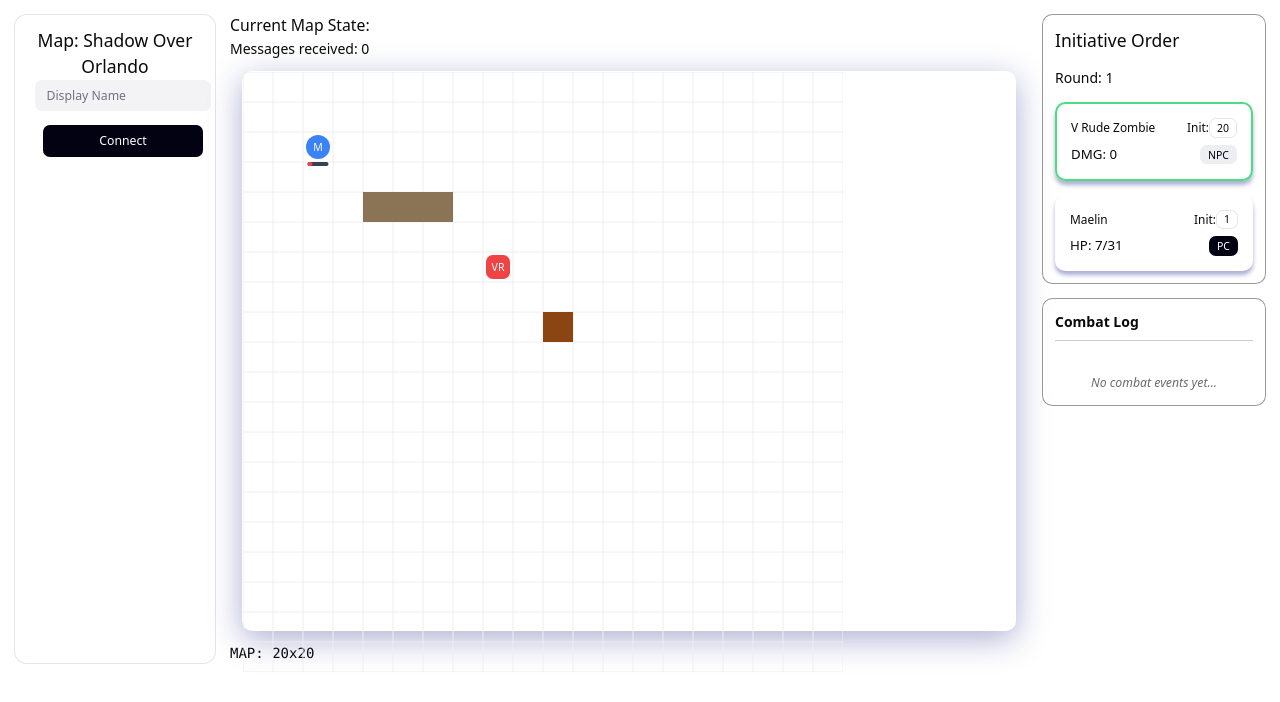
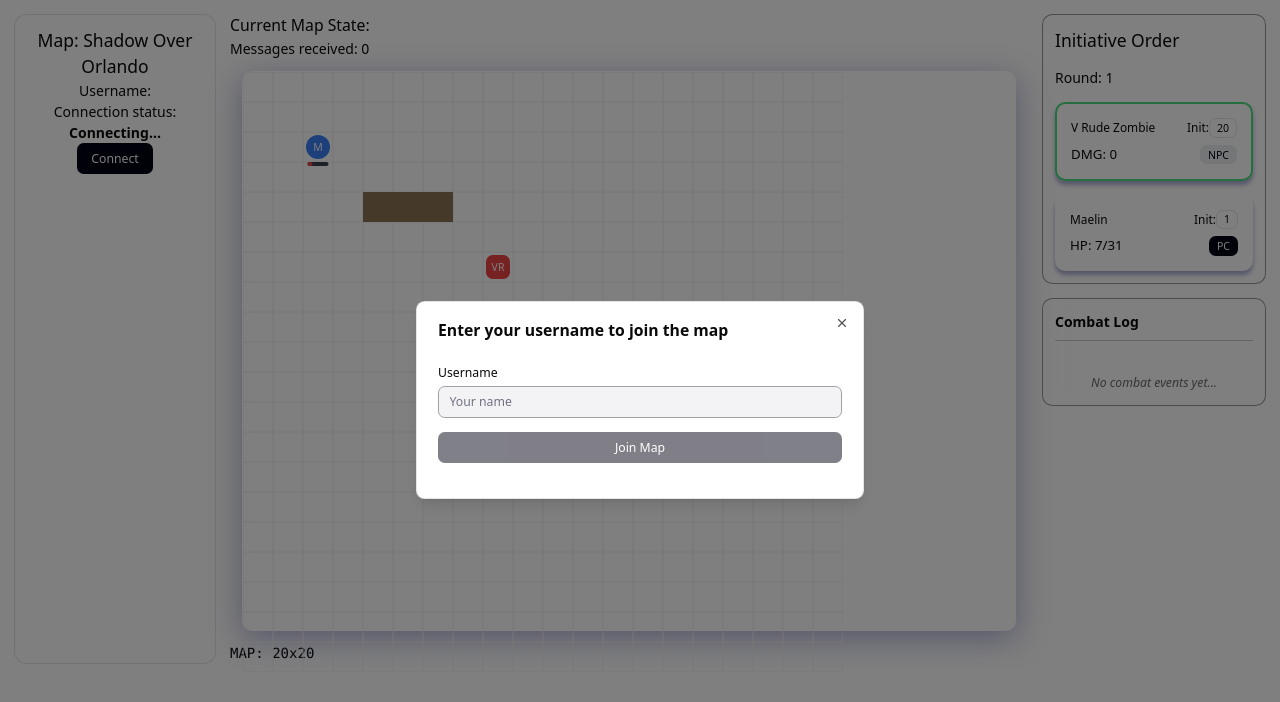
Before and after one commit to heyzeusalmighty/dnd-battle-map, a Next.js app: page /map-view in a window 1280 px wide. Shown: the top 702 px of the page. Built offline with nearby package versions, Linux system fonts and the light colour scheme.

Commit message:
better connections, sending map state after connecting

```diff
--- a/app/hooks/rtc/useGuestMap.ts
+++ b/app/hooks/rtc/useGuestMap.ts
@@ -15,7 +15,7 @@ export function useGuestMap({
   const peerRef = useRef<Peer | null>(null);
 
     // biome-ignore lint/correctness/useExhaustiveDependencies: start is only set once
-    useEffect(() => {
+  useEffect(() => {
     if (!hostId || !start) return;
 
     // Create a new Peer instance with a random ID
--- a/app/hooks/rtc/useHostMap.ts
+++ b/app/hooks/rtc/useHostMap.ts
@@ -13,16 +13,15 @@ interface MoveCharacterMessage {
 export function useHostPeerSession({
   mapName,
   moveCharacterCallback,
+  getCurrentGameState,
 }: {
   mapName: string;
   moveCharacterCallback?: (characterId: string, x: number, y: number) => void;
+  getCurrentGameState: () => AppSnapshot | undefined;
 }) {
   const [peer, setPeer] = useState<Peer | null>(null);
   const [connections, setConnections] = useState<DataConnection[]>([]);
   const [peerId, setPeerId] = useState<string>('');
-  const [gameState, setGameState] = useState<AppSnapshot | undefined>(
-    undefined
-  );
   const connectionsRef = useRef<DataConnection[]>([]);
   const [messageCount, setMessageCount] = useState(0);
 
@@ -54,7 +53,13 @@ export function useHostPeerSession({
       console.log('New connection from', conn.peer);
 
       // send the current game state immediately upon connection
-      conn.send({ type: 'snapshot', snapShot: gameState } as SnapshotUpdate);
+      const snap = getCurrentGameState();
+      console.log('Sending current game state to', conn.peer, snap);
+      if (snap) {
+        setTimeout(() => {
+          conn.send({ type: 'snapshot', snapShot: snap } as SnapshotUpdate);
+        }, 1000);
+      }
 
       conn.on('data', (data) => {
         console.log(`Received from ${conn.peer}:`, data);
@@ -128,10 +133,7 @@ export function useHostPeerSession({
       (data as { type: string }).type === 'snapshot'
     ) {
       setMessageCount((c) => c + 1);
-      const snap = data as SnapshotUpdate;
-      setGameState(snap.snapShot);
       console.log('message count', messageCount);
-      // console.log('ref count', connectionsRef.current.length);
     }
 
     connectionsRef.current.forEach((conn) => {
--- /dev/null
+++ b/app/map-view/components/ConnectionCard/ConnectionDialog.tsx
@@ -0,0 +1,55 @@
+import { Button } from '@/app/components/ui/button';
+import {
+  Dialog,
+  DialogContent,
+  DialogHeader,
+  DialogTitle,
+} from '@/app/components/ui/dialog';
+import { Input } from '@/app/components/ui/input';
+import type { FC } from 'react';
+import { useState } from 'react';
+
+interface ConnectionDialogProps {
+  showConnectionDialog: boolean;
+  setShowConnectionDialog: (show: boolean) => void;
+  onSubmit: (e: React.FormEvent) => void;
+}
+
+const ConnectionDialog: FC<ConnectionDialogProps> = ({
+  showConnectionDialog,
+  setShowConnectionDialog,
+  onSubmit,
+}) => {
+  const [userName, setUsername] = useState('');
+
+  return (
+    <Dialog open={showConnectionDialog} onOpenChange={setShowConnectionDialog}>
+      <DialogContent>
+        <DialogHeader>
+          <DialogTitle>Enter your username to join the map</DialogTitle>
+        </DialogHeader>
+        <form onSubmit={onSubmit} className="grid gap-4">
+          <div className="grid gap-4 py-4">
+            <div className="grid gap-2">
+              <label className="text-sm font-medium leading-none peer-disabled:cursor-not-allowed peer-disabled:opacity-70">
+                Username
+              </label>
+              <Input
+                id="username"
+                name="username"
+                autoFocus
+                autoComplete="off"
+                value={userName}
+                onChange={(e) => setUsername(e.target.value)}
+                placeholder="Your name"
+              />
+            </div>
+            <Button disabled={userName.trim().length === 0}>Join Map</Button>
+          </div>
+        </form>
+      </DialogContent>
+    </Dialog>
+  );
+};
+
+export default ConnectionDialog;
--- a/app/map-view/components/ConnectionCard/index.tsx
+++ b/app/map-view/components/ConnectionCard/index.tsx
@@ -1,7 +1,7 @@
+import { Button } from '@/app/components/ui/button';
 import { Card } from '@/app/components/ui/card';
-import { Input } from '@/app/components/ui/input';
-import { Button } from '@/app/components/ui/button';
-
+import { useState } from 'react';
+import ConnectionDialog from './ConnectionDialog';
 import styles from './style.module.css';
 
 interface ConnectionCardProps {
@@ -23,43 +23,61 @@ const ConnectionCard = ({
   guestMap,
   mapName,
 }: ConnectionCardProps) => {
+  const [showConnectionDialog, setShowConnectionDialog] = useState(!submitted);
+  const [isDisconnected, setIsDisconnected] = useState(false);
+
+  const onSubmit = (e: React.FormEvent) => {
+    e.preventDefault();
+    const form = e.target as HTMLFormElement;
+    setUsername(
+      (form.elements.namedItem('username') as HTMLInputElement).value
+    );
+    setSubmitted(true);
+    setShowConnectionDialog(false);
+  };
+
+  const disconnect = () => {
+    setSubmitted(false);
+    setIsDisconnected(true);
+  };
+
+  const reconnect = () => {
+    setIsDisconnected(false);
+    setSubmitted(true);
+  };
+
   return (
     <Card>
       <div className={styles.connectionCard}>
         <h2>Map: {mapName}</h2>
-        {!submitted ? (
-          <form
-            onSubmit={(e) => {
-              e.preventDefault();
-              if (username.trim()) setSubmitted(true);
-            }}
-            className={styles.form}
-          >
-            <Input
-              type="text"
-              name="name"
-              placeholder="Display Name"
-              value={username}
-              onChange={(e) => setUsername(e.target.value)}
-              style={{ marginLeft: 8 }}
-              required
+        {!submitted && (
+          <ConnectionDialog
+            showConnectionDialog={showConnectionDialog}
+            setShowConnectionDialog={setShowConnectionDialog}
+            onSubmit={onSubmit}
           />
+        )}
 
-            <Button type="submit" style={{ marginLeft: 16 }}>
-              Connect
-            </Button>
-          </form>
-        ) : (
-          <div>
         <p>
           Username: <b>{username}</b>
         </p>
         <p>
           Connection status:{' '}
+          {isDisconnected ? (
+            <b>Disconnected</b>
+          ) : (
             <b>{guestMap?.connected ? 'Connected' : 'Connecting...'}</b>
+          )}
         </p>
+        <div>
+          {guestMap?.connected && (
+            <Button onClick={disconnect}>Disconnect</Button>
+          )}
+
+          {!guestMap?.connected && !submitted && (
+            <Button onClick={reconnect}>Connect</Button>
+          )}
         </div>
-        )}
       </div>
     </Card>
   );
--- a/app/map-view/components/MapView.tsx
+++ b/app/map-view/components/MapView.tsx
@@ -37,6 +37,8 @@ const UserMapView = () => {
   // Listen for data if connected
   if (guestMap?.onData) {
     guestMap.onData((data: unknown) => {
+      console.log('Guest received data:', data);
+
       if (
         data &&
         typeof data === 'object' &&
--- a/app/map/Map.tsx
+++ b/app/map/Map.tsx
@@ -77,9 +77,14 @@ const MapContainer = () => {
     setShowHelp,
   });
 
+  const getCurrentGameState = useCallback(() => {
+    return takeSnapshot();
+  }, [takeSnapshot]);
+
   const { peer, connections, broadcastData } = useHostPeerSession({
     mapName,
     moveCharacterCallback: handleRemoteCharacterMove,
+    getCurrentGameState: getCurrentGameState,
   });
 
   const [mapIsLoaded, setMapIsLoaded] = useState(false);
```
Lines whose indentation alone changed are shown as unchanged.
